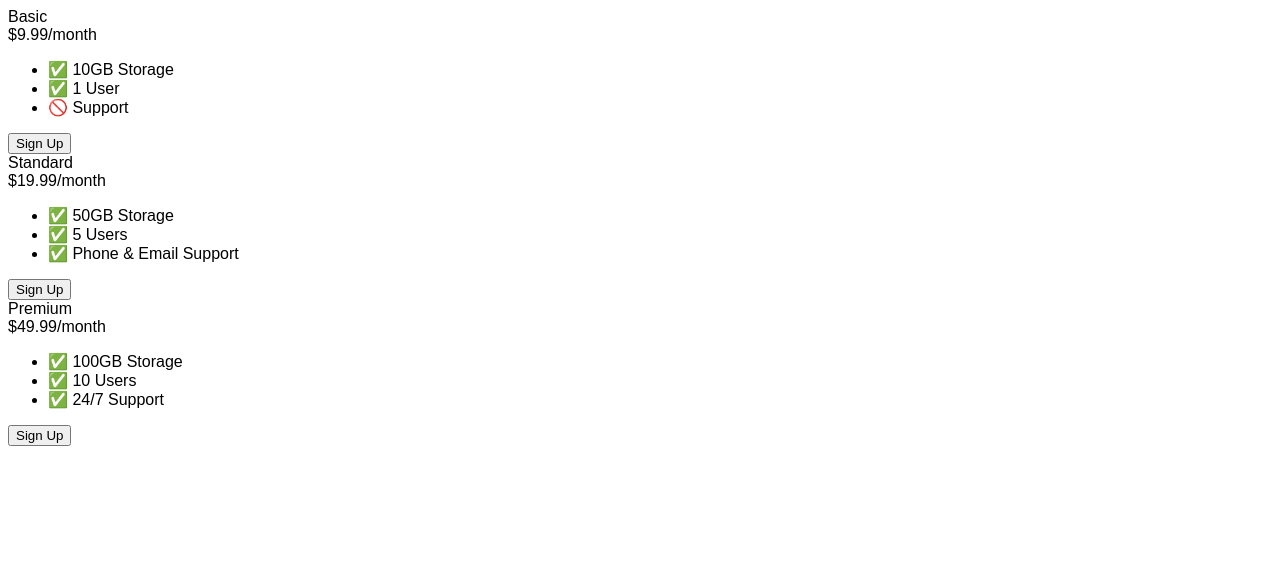
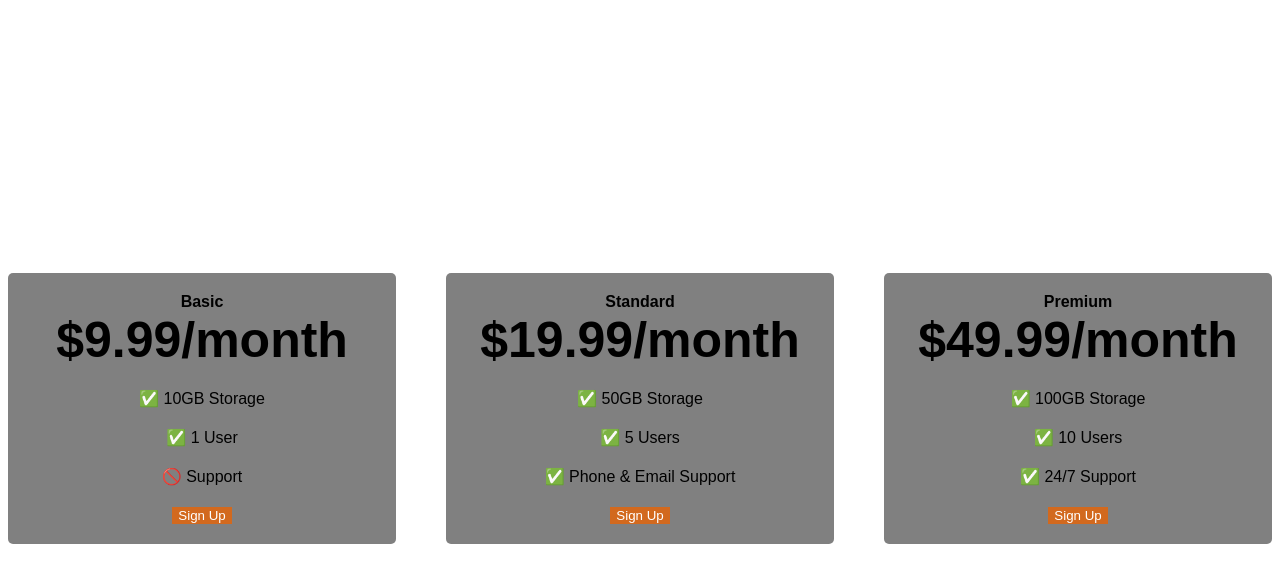
Before and after one commit to RAJRAI16/plan-table, a plain HTML site: page index.html in a window 1280 px wide. Drawn offline with Linux system fonts and the light colour scheme; a web font is replaced by a local one.

Commit message:
Add files via upload

```diff
--- a/index.html
+++ b/index.html
@@ -12,9 +12,54 @@
       body {
         font-family: "Sono", sans-serif;
       }
+      .pricing-plan{
+        background-color: gray;
+      flex: 1;
+      max-width: 400px;
+      padding: 20px;
+      border-radius: 5px;
+      text-align: center;
+      }
+      .plan-button{
+        color: white;
+        background-color: chocolate;
+        border:none;
+      }
+
+      .pricing-container{
+        display: flex;
+        justify-content: center;
+        align-items: center;
+        gap: 50px;
+        height: 100vh;
+      }
+
+      .plan-price{
+        font-weight: bolder;
+        font-size: 50px;
+      }
+
+      .plan-features{
+        list-style:none;
+        padding: 0;
+        margin: 0;
+      }
+
+      .plan-features li{
+        margin: 20px;
+      }
+
+      .plan-title{
+        font-weight: bolder;
+      }
+
 
       /* Hint: What can you do with a media query and flexbox? */
       @media (max-width: 1250px) {
+        .pricing-container{
+          flex-direction: column;
+          height:100% ;
+        }
       }
     </style>
   </head>
```
